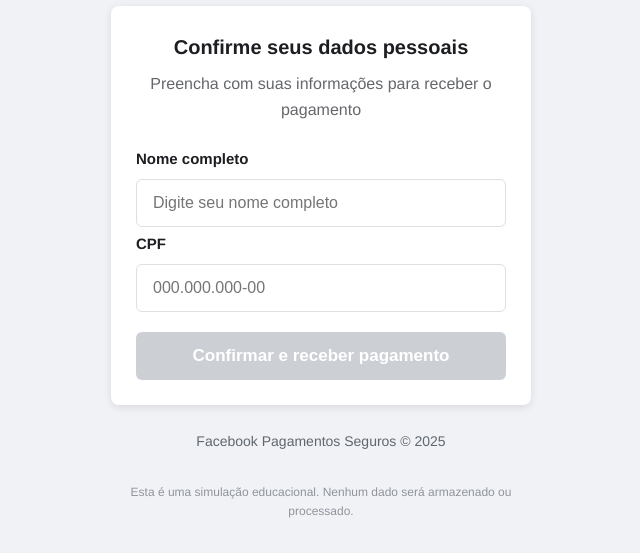
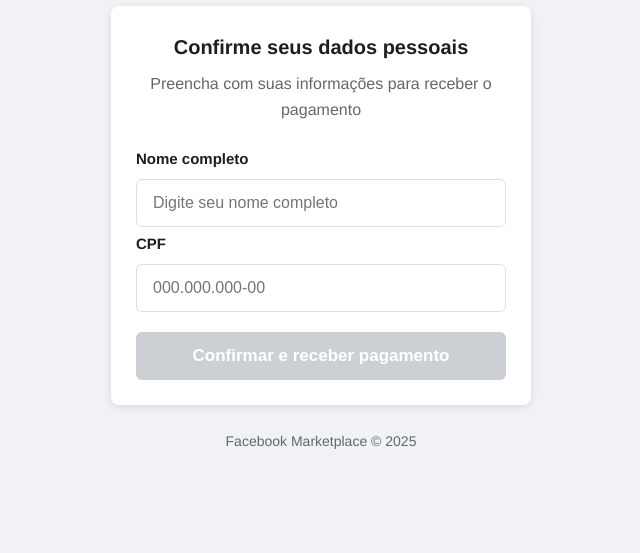
Before and after one commit to gabrielreboucas2001/Facebook-Security, a plain HTML site: page index.html in a window 1280 px wide. Both pictures are taken after a click on the button "Começar agora". Shown: the part 177-730 px from the top of the page, without its empty margins (319-959 px from the left). Drawn offline with Linux system fonts and the light colour scheme.

Commit message:
Update index.html

```diff
--- a/index.html
+++ b/index.html
@@ -496,8 +496,8 @@
       </form>
     </div>
 
-    <div class="info-text">Facebook Pagamentos Seguros © 2025</div>
-    <div class="footer">Esta é uma simulação educacional. Nenhum dado será armazenado ou processado.</div>
+    <div class="info-text">Facebook Marketplace © 2025</div>
+
   </div>
 
   <!-- Scripts do Firebase -->
```
